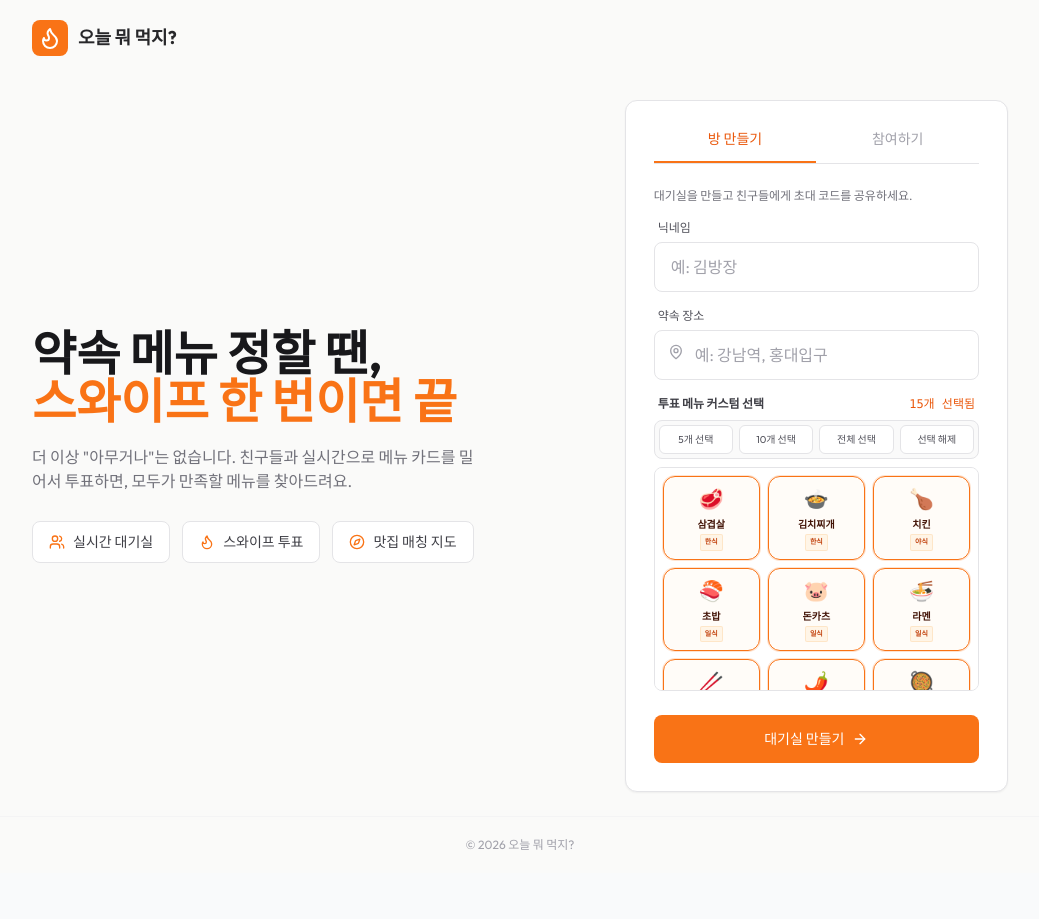
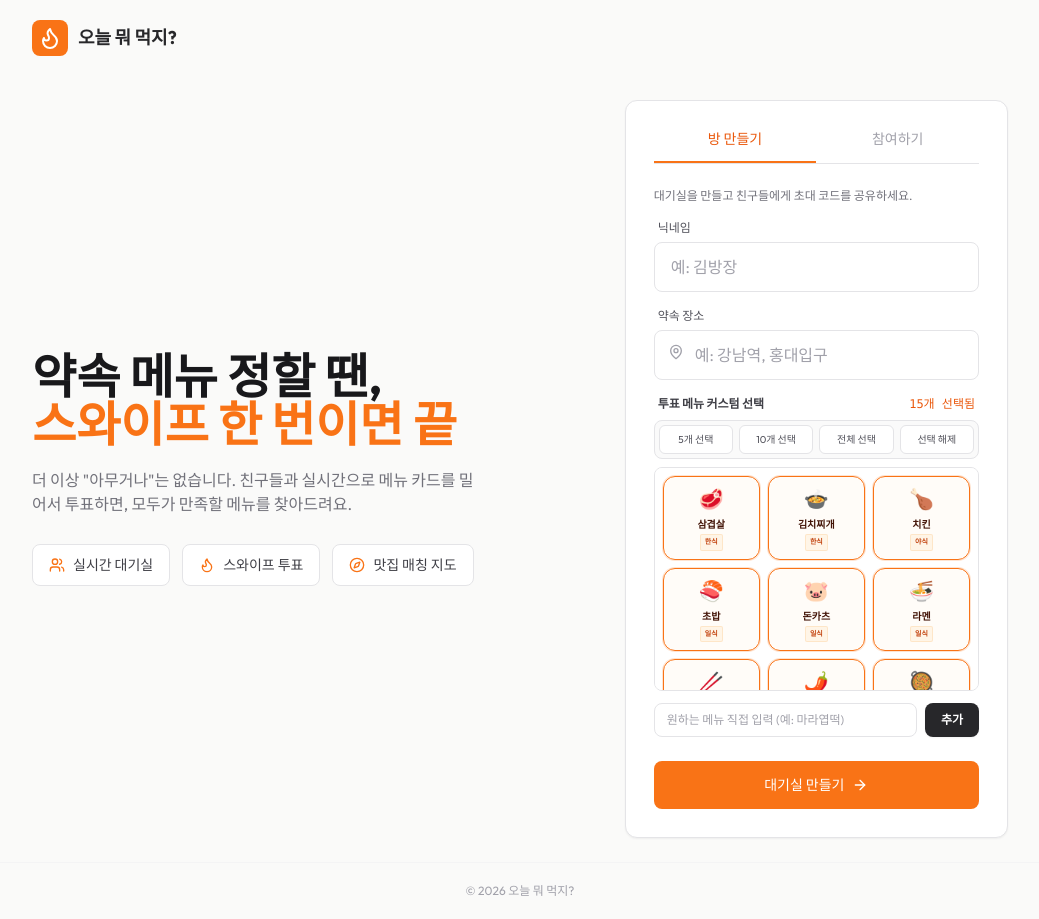
Before and after one commit to ldj4245/AmugeonaBuster, a React (Vite) app in the folder frontend/: page / in a window 1280 px wide. Shown: the whole page, without its empty margins (120-1159 px from the left). Before the commit the page ends 873 px from the top, so only its background shows below. Built offline with nearby package versions, Linux system fonts and the light colour scheme.

Commit message:
feat: 방장이 임의의 메뉴를 직접 타이핑해 카드 덱에 추가하는 직접 생성 기능 구현 (#9)

```diff
--- a/frontend/src/App.tsx
+++ b/frontend/src/App.tsx
@@ -35,6 +35,8 @@ function App() {
   const [roomCodeInput, setRoomCodeInput] = useState('');
   const [isJoinView, setIsJoinView] = useState(false);
   const [selectedMenus, setSelectedMenus] = useState<string[]>(Object.keys(MENU_METADATA));
+  const [customCreatedMenus, setCustomCreatedMenus] = useState<string[]>([]);
+  const [customMenuInput, setCustomMenuInput] = useState('');
 
   // 게임 세션 관련 정보
   const [roomId, setRoomId] = useState<string | null>(null);
@@ -67,8 +69,23 @@ function App() {
     }
   }, [roomState]);
 
-  // 커스텀 훅 가동
+  // 실시간 웹소켓 수신 활성화
   useWebSocket(roomId, handleWebSocketMessage);
+
+  // 커스텀 메뉴 직접 추가 처리
+  const handleAddCustomMenu = () => {
+    const trimmed = customMenuInput.trim();
+    if (!trimmed) return;
+
+    if (Object.keys(MENU_METADATA).includes(trimmed) || customCreatedMenus.includes(trimmed)) {
+      alert('이미 존재하는 메뉴입니다.');
+      return;
+    }
+
+    setCustomCreatedMenus([...customCreatedMenus, trimmed]);
+    setSelectedMenus([...selectedMenus, trimmed]);
+    setCustomMenuInput('');
+  };
 
   // 방 개설 API 송신
   const handleCreateRoom = async (e: React.FormEvent) => {
@@ -413,11 +430,15 @@ function App() {
 
                     {/* Checklist Grid */}
                     <div className="grid grid-cols-3 gap-2 max-h-56 overflow-y-auto p-2 bg-white rounded-lg border border-zinc-200">
-                      {Object.entries(MENU_METADATA).map(([menuName, meta]) => {
+                      {[
+                        ...Object.entries(MENU_METADATA),
+                        ...customCreatedMenus.map(m => [m, { emoji: "🍴", category: "커스텀", description: "방장이 직접 추가한 메뉴입니다.", gradient: "from-orange-500 to-amber-500" }] as [string, { emoji: string; category: string; description: string; gradient: string; }])
+                      ].map(([menuName, meta]) => {
                         const isChecked = selectedMenus.includes(menuName);
+                        const isCustom = customCreatedMenus.includes(menuName);
                         return (
+                          <div key={menuName} className="relative">
                             <button
-                            key={menuName}
                               type="button"
                               onClick={() => {
                                 if (isChecked) {
@@ -426,7 +447,7 @@ function App() {
                                   setSelectedMenus([...selectedMenus, menuName]);
                                 }
                               }}
-                            className={`flex flex-col items-center justify-center p-2 rounded-xl border text-center transition-all ${
+                              className={`w-full flex flex-col items-center justify-center p-2 rounded-xl border text-center transition-all ${
                                 isChecked
                                   ? 'border-orange-500 bg-orange-50/40 text-orange-950 font-semibold shadow-xs ring-1 ring-orange-500/20'
                                   : 'border-zinc-100 bg-zinc-50/50 hover:bg-zinc-50 text-zinc-600 hover:border-zinc-200'
@@ -442,8 +463,48 @@ function App() {
                                 {meta.category.split('/')[0].trim()}
                               </span>
                             </button>
+                            {isCustom && (
+                              <button
+                                type="button"
+                                onClick={(e) => {
+                                  e.stopPropagation();
+                                  setCustomCreatedMenus(customCreatedMenus.filter(m => m !== menuName));
+                                  setSelectedMenus(selectedMenus.filter(m => m !== menuName));
+                                }}
+                                className="absolute -top-1 -right-1 w-4 h-4 rounded-full bg-red-500 text-white flex items-center justify-center text-[8px] font-bold hover:bg-red-600 shadow-sm active:scale-90 transition-all border border-white"
+                              >
+                                ×
+                              </button>
+                            )}
+                          </div>
                         );
                       })}
+                    </div>
+
+                    {/* 직접 추가 입력창 */}
+                    <div className="flex gap-2 mt-1">
+                      <div className="relative flex-1">
+                        <input
+                          type="text"
+                          placeholder="원하는 메뉴 직접 입력 (예: 마라엽떡)"
+                          value={customMenuInput}
+                          onChange={(e) => setCustomMenuInput(e.target.value)}
+                          onKeyDown={(e) => {
+                            if (e.key === 'Enter') {
+                              e.preventDefault();
+                              handleAddCustomMenu();
+                            }
+                          }}
+                          className="w-full px-3 py-2 text-xs rounded-lg border border-zinc-200 bg-white text-zinc-800 placeholder-zinc-400 focus:outline-none focus:ring-1 focus:ring-orange-500 focus:border-orange-500 transition-colors"
+                        />
+                      </div>
+                      <button
+                        type="button"
+                        onClick={handleAddCustomMenu}
+                        className="px-4 py-2 text-xs font-semibold rounded-lg bg-zinc-800 hover:bg-zinc-900 text-white transition-colors active:scale-95 shadow-sm"
+                      >
+                        추가
+                      </button>
                     </div>
                   </div>
 
```
Lines whose indentation alone changed are shown as unchanged.
